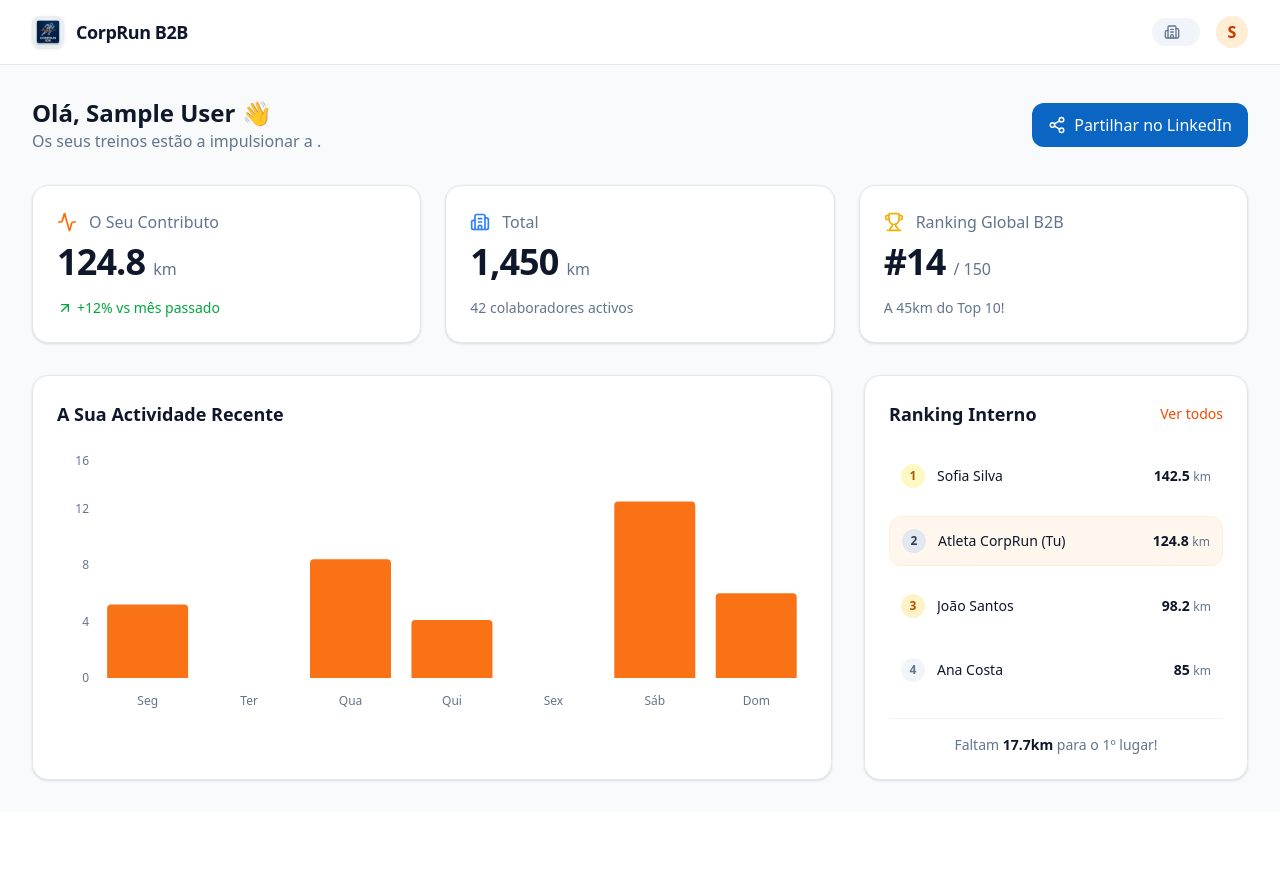
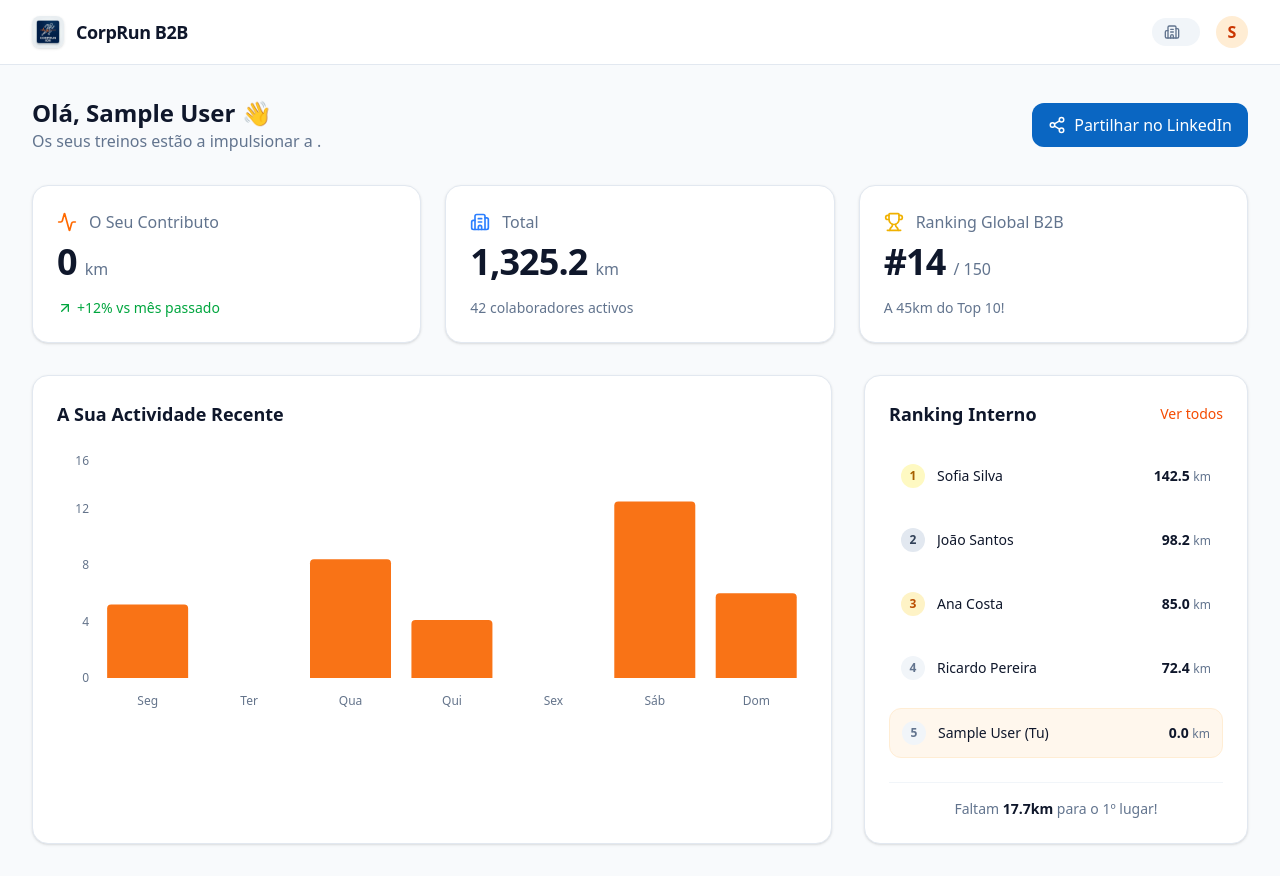
Before and after one commit to betristao/corridadasempresas, a React (Vite) app: page /dashboard in a window 1280 px wide. Before the commit the page ends 812 px from the top, so only its background shows below. Built offline with nearby package versions, Linux system fonts and the light colour scheme; sample sign-in values are in the browser's storage.

Commit message:
feat: real-time Strava activity integration and smart stats simulation

```diff
--- a/src/pages/Dashboard.tsx
+++ b/src/pages/Dashboard.tsx
@@ -24,7 +24,16 @@ const INTERNAL_LEADERBOARD = [
 
 export default function Dashboard() {
   const navigate = useNavigate();
-  const [user, setUser] = useState<{email: string, domain: string, name: string, companyName: string} | null>(null);
+  const [user, setUser] = useState<{
+    email: string,
+    domain: string,
+    name: string,
+    companyName: string,
+    stats?: {
+      totalDistance: number,
+      weeklyActivities: { day: string, km: number }[]
+    }
+  } | null>(null);
 
   useEffect(() => {
     const stored = localStorage.getItem('corprun_user');
@@ -37,8 +46,30 @@ export default function Dashboard() {
 
   if (!user) return null;
 
+  const activities = user.stats?.weeklyActivities && user.stats.weeklyActivities.length > 0
+    ? user.stats.weeklyActivities
+    : MOCK_ACTIVITIES;
+
+  const userTotalKm = user.stats?.totalDistance ?? 0;
+  const companyBaseKm = 1325.2; // Fixed base for the company
+  const companyTotalKm = (companyBaseKm + userTotalKm).toLocaleString('en-US', { minimumFractionDigits: 1, maximumFractionDigits: 1 });
+
+  // Dynamic ranking simulation
+  const MOCK_OTHERS = [
+    { name: "Sofia Silva", km: 142.5 },
+    { name: "João Santos", km: 98.2 },
+    { name: "Ana Costa", km: 85.0 },
+    { name: "Ricardo Pereira", km: 72.4 },
+  ];
+
+  const combinedLeaderboard = [
+    ...MOCK_OTHERS.map(o => ({ ...o, me: false })),
+    { name: `${user.name} (Tu)`, km: userTotalKm, me: true }
+  ].sort((a, b) => b.km - a.km)
+   .map((athlete, index) => ({ ...athlete, rank: index + 1 }));
+
   const handleShare = () => {
-    alert("Funcionalidade de partilha para o LinkedIn. Gera um gráfico visual com os 124.8km acumulados pela empresa " + user.companyName);
+    alert(`Funcionalidade de partilha para o LinkedIn. Gera um gráfico visual com os ${userTotalKm}km acumulados pela empresa ${user.companyName}`);
   };
 
   return (
@@ -88,7 +119,7 @@ export default function Dashboard() {
               <span className="font-medium">O Seu Contributo</span>
             </div>
             <div className="flex items-baseline gap-2">
-              <span className="text-4xl font-extrabold tracking-tight">124.8</span>
+              <span className="text-4xl font-extrabold tracking-tight">{userTotalKm}</span>
               <span className="text-slate-500 font-medium">km</span>
             </div>
             <div className="mt-4 text-sm text-green-600 flex items-center gap-1 font-medium">
@@ -102,7 +133,7 @@ export default function Dashboard() {
               <span className="font-medium">Total {user.companyName}</span>
             </div>
             <div className="flex items-baseline gap-2">
-              <span className="text-4xl font-extrabold tracking-tight">1,450</span>
+              <span className="text-4xl font-extrabold tracking-tight">{companyTotalKm}</span>
               <span className="text-slate-500 font-medium">km</span>
             </div>
             <div className="mt-4 text-sm text-slate-500 font-medium">
@@ -133,7 +164,7 @@ export default function Dashboard() {
             <h3 className="font-bold text-lg mb-6">A Sua Actividade Recente</h3>
             <div className="h-64 w-full">
               <ResponsiveContainer width="100%" height="100%">
-                <BarChart data={MOCK_ACTIVITIES} margin={{ top: 0, right: 0, left: -20, bottom: 0 }}>
+                <BarChart data={activities} margin={{ top: 0, right: 0, left: -20, bottom: 0 }}>
                   <XAxis dataKey="day" axisLine={false} tickLine={false} tick={{ fill: '#64748b', fontSize: 12 }} dy={10} />
                   <YAxis axisLine={false} tickLine={false} tick={{ fill: '#64748b', fontSize: 12 }} />
                   <Tooltip
@@ -141,7 +172,7 @@ export default function Dashboard() {
                     contentStyle={{ borderRadius: '12px', border: 'none', boxShadow: '0 4px 6px -1px rgb(0 0 0 / 0.1)' }}
                   />
                   <Bar dataKey="km" radius={[4, 4, 0, 0]}>
-                    {MOCK_ACTIVITIES.map((entry, index) => (
+                    {activities.map((entry, index) => (
                       <Cell key={`cell-${index}`} fill={entry.km > 0 ? '#f97316' : '#e2e8f0'} />
                     ))}
                   </Bar>
@@ -158,7 +189,7 @@ export default function Dashboard() {
             </div>
 
             <div className="space-y-4 flex-1">
-              {INTERNAL_LEADERBOARD.map((athlete) => (
+              {combinedLeaderboard.map((athlete) => (
                 <div
                   key={athlete.rank}
                   className={cn(
@@ -176,10 +207,10 @@ export default function Dashboard() {
                     {athlete.rank}
                   </div>
                   <div className="flex-1 font-medium text-sm truncate">
-                    {athlete.name} {athlete.me && "(Tu)"}
+                    {athlete.name}
                   </div>
                   <div className="font-bold text-sm">
-                    {athlete.km} <span className="text-slate-500 font-normal text-xs">km</span>
+                    {athlete.km.toFixed(1)} <span className="text-slate-500 font-normal text-xs">km</span>
                   </div>
                 </div>
               ))}
--- a/src/pages/Landing.tsx
+++ b/src/pages/Landing.tsx
@@ -18,9 +18,10 @@ export default function Landing() {
 
       if (event.data?.type === 'STRAVA_AUTH_SUCCESS') {
         // Strava connected successfully, now ask for corporate email
-        const athlete = event.data.athlete;
+        const { athlete, stats } = event.data; // Destructure stats
         if (athlete) {
-          localStorage.setItem('strava_athlete', JSON.stringify(athlete));
+          // Store athlete and stats together
+          localStorage.setItem('strava_athlete_data', JSON.stringify({ athlete, stats: stats || { totalDistance: 0, weeklyActivities: [] } }));
         }
         setShowEmailStep(true);
         setIsConnecting(false);
@@ -62,8 +63,10 @@ export default function Landing() {
     e.preventDefault();
     if (!email.includes('@')) return;
 
-    const athleteStr = localStorage.getItem('strava_athlete');
-    const athlete = athleteStr ? JSON.parse(athleteStr) : null;
+    const dataStr = localStorage.getItem('strava_athlete_data');
+    const stravaData = dataStr ? JSON.parse(dataStr) : null;
+    const athlete = stravaData?.athlete;
+    const stats = stravaData?.stats;
     const athleteName = athlete ? `${athlete.firstname} ${athlete.lastname}` : "Atleta CorpRun";
 
     // Extract domain to map to company
@@ -75,7 +78,8 @@ export default function Landing() {
       email,
       domain,
       name: athleteName,
-      companyName: domain.split('.')[0].toUpperCase()
+      companyName: domain.split('.')[0].toUpperCase(),
+      stats
     }));
 
     navigate('/dashboard');
```
Also changed, not shown: 2 other files (tests, documents, lock files or other folders).
